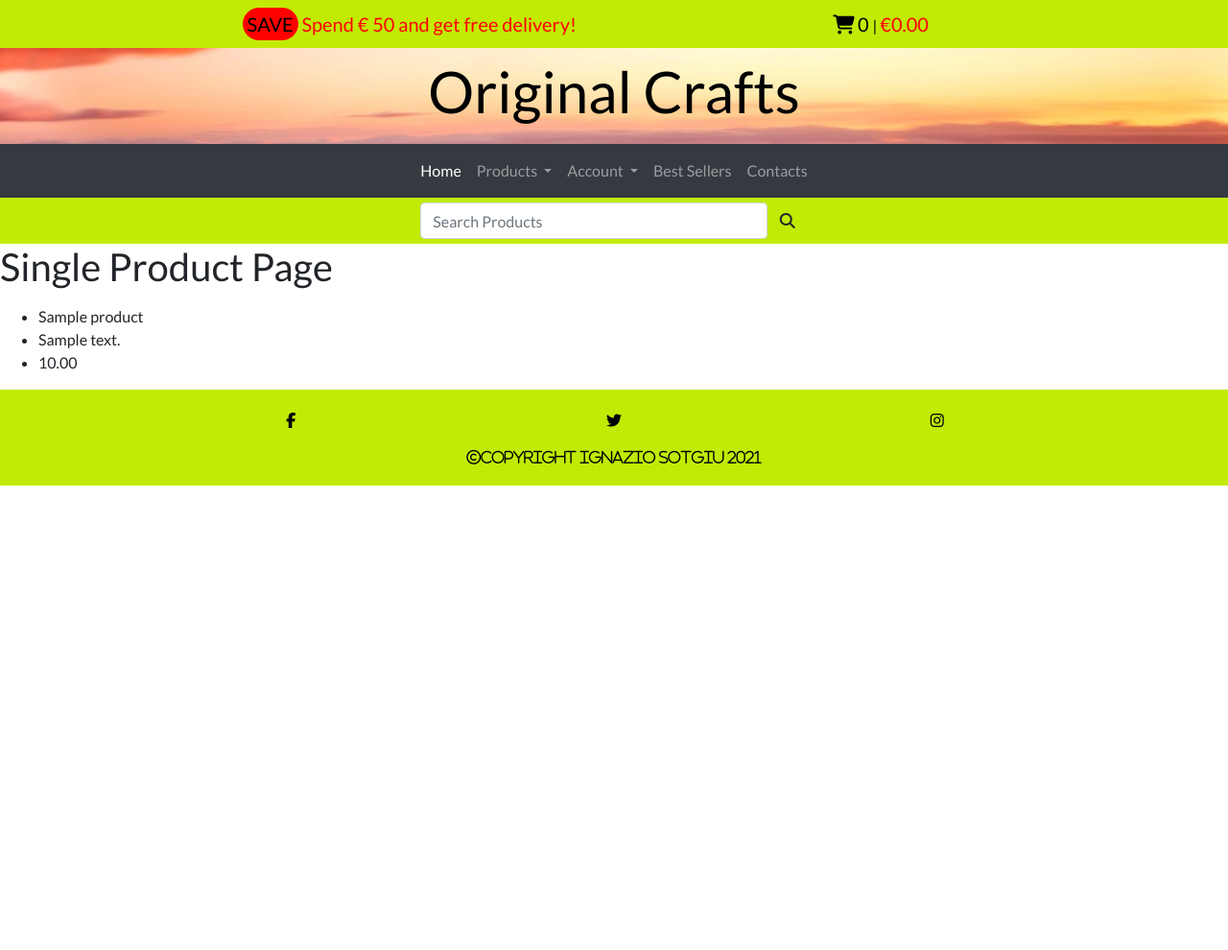
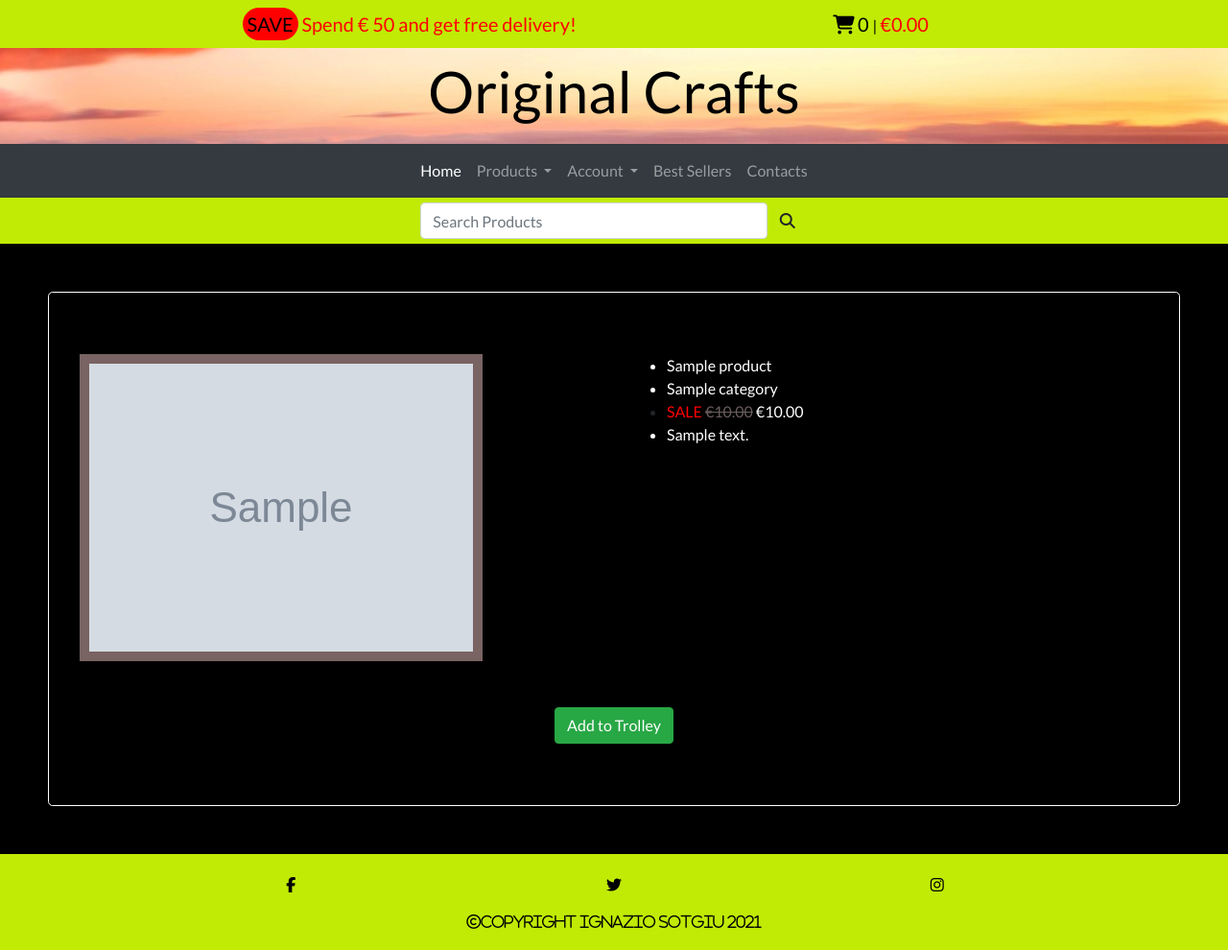
Before and after one commit to Code-Institute-Submissions/IgnazioSotgiu-original-crafts, a Django app: page /1/ in a window 1280 px wide. Shown: the whole page at 96% size. Before the commit the page ends 506 px from the top, so only its background shows below. Run offline with Django 3.2, Linux system fonts and the light colour scheme; tables that the repository leaves empty hold one stand-in row (values such as "Sample post"); grey boxes marked "Sample" are stand-in pictures; some libraries are stand-ins or nearby versions.

Commit message:
Added style to single product page

```diff
--- a/static/css/base.css
+++ b/static/css/base.css
@@ -9,9 +9,16 @@ html, body {
     }
 body {
     overflow-x: hidden;
+    background-color: #000;
 }
 a:hover {
     text-decoration: none;
+}
+.white-text {
+    color: #fff;
+}
+.grey-text {
+    color: #695c5c;
 }
 /* back to top link */
 .back-to-top-container {
@@ -211,6 +218,20 @@ footer {
 a:hover {
     text-decoration: none;
 }
+.jumbotron-container {
+
+    top: 0;
+}
+.jumbotron {
+    padding: 4rem 2rem;
+    margin: 50px;
+    border: 1px #fff solid;
+}
+.single-product-img {
+    padding: 10px;
+    background-color: #796363;
+    max-width: 100%;
+}
 
 /**************media queries*********************/
 @media screen and (max-width: 900px){
--- a/store/templates/store/single_product.html
+++ b/store/templates/store/single_product.html
@@ -3,12 +3,32 @@
 
 
 {% block content %}
-<h1 class="">Single Product Page</h1>
-<p>
-    <ul>
-        <li>{{ product.name }}</li>
-        <li>{{ product.description }}</li>
-        <li>{{ product.price }}</li>
-    </ul>
-</p>
+<div class="bg-black jumbotron-container">
+    <div class="jumbotron bg-black single-product-container">
+        <div class="row">
+            <div class="col-12 col-md-6">
+                <img src="{{ product.image.url }}" class="single-product-img" alt="{{ product.name }}">
+            </div>
+            <div class="col-12 col-md-6">
+                <ul>
+                    <li class="white-text">{{ product.name }}</li>
+                    <li class="white-text">{{ product.category }}</li>
+                    {% if product.special_price %}
+                    <li><span class="text-red">SALE   </span><del class="grey-text">€{{ product.price}}</del><span class="white-text">   €{{ product.special_price }}</span></li>
+                {% else %}
+                    <li class="white-text">€{{ product.price }}</li>
+                {% endif %}
+                    <li class="white-text">{{ product.description }}</li>
+                </ul>
+            </div>
+        </div>
+        <div class="row">
+            <div class="col-12 text-center">
+                <a href="">
+                    <button class="btn btn-success mt-5">Add to Trolley</button>
+                </a>
+            </div>
+        </div>
+    </div>
+</div>
 {% endblock %}
--- a/templates/base.html
+++ b/templates/base.html
@@ -42,6 +42,7 @@
         {% include 'includes/footer.html' %}
         {% endblock %}
 
+        <!-- back to top button -->
         {% include 'includes/back_to_top_link.html' %}
 
 
```
Also changed, not shown: store/templates/store/index.html (+26 -18 lines), store/templates/store/products.html (+32 -11 lines).
